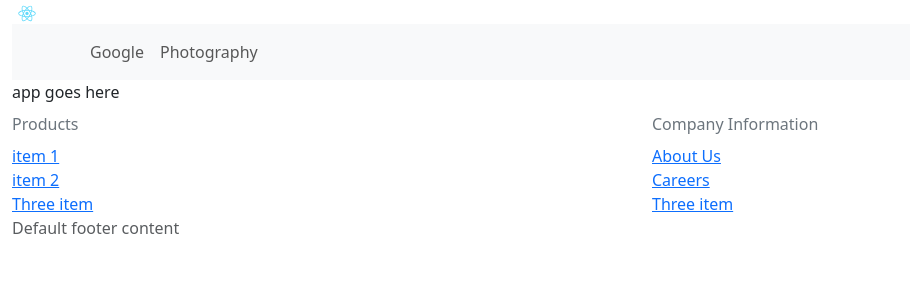
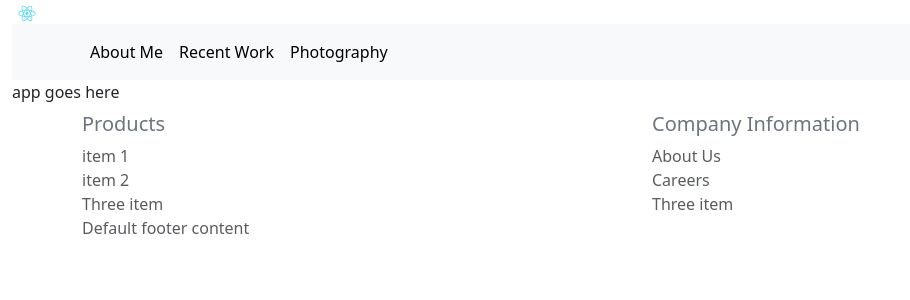
Before and after one commit to joelm10/example.react.ui, a React (Create React App) app: page / in a window 1280 px wide. Shown: the top 300 px of the page, without its empty margins (0-910 px from the left). Built offline with nearby package versions, Linux system fonts and the light colour scheme.

Commit message:
feat: styling: apply structure to navBar, move default config to own file/s

```diff
--- a/src/App.js
+++ b/src/App.js
@@ -5,6 +5,7 @@ import './App.css';
 // layout
 import Layout from './components';
 
+// TODO: implement react-dom routing
 const App = () => {
     const appWrapper = (
         <Layout />
--- a/src/components/footer/index.js
+++ b/src/components/footer/index.js
@@ -1,18 +1,24 @@
 import React from 'react';
+import Container from 'react-bootstrap/Container';
+
 import columnLayout from '../../helpers/layout/generators/columns';
+import defaultFooterList from '../../config/columns/footer';
 
-import columnListMOCK from '../../config/columns/mockFooter';
+const Footer = ({ footerText = 'Default footer content', footerContent = defaultFooterList }) => {
+    const footerLabelText = footerText;
+    let footerColumns = {
+        ...footerContent,
+        anchorClass: StyleSheet.anchorClass ?? 'footer'
+    };
 
-const Footer = ({ footerText = 'Default footer content', footerContent = columnListMOCK }) => {
-    const footerLabelText = footerText;
-
-    // TOOD: Move to column generator method;
-    const footerColumns = columnLayout(footerContent);
+    footerColumns = columnLayout(footerColumns);
 
     const footerWrapper = (
         <footer className="footer">
-            {footerColumns}
-            <span className="text-muted">{footerLabelText}</span>
+            <Container>
+                {footerColumns}
+                <span className="text-muted">{footerLabelText}</span>
+            </Container>
         </footer>);
     return footerWrapper;
 }
--- a/src/components/layout/index.js
+++ b/src/components/layout/index.js
@@ -7,17 +7,8 @@ import NavWrapper from '../nav';
 import AppBody from './AppBody';
 import Footer from '../footer';
 
-// TODO: Move to config
-const navElements = [
-    {
-        itemLabel: 'Google', itemLink: 'http://google.com', target: '_blank'
-    },
-    {
-        itemLabel: 'Photography', itemLink: 'http://photography.com'
-    }
-];
+import navElements from '../../config/nav';
 
-// TODO: Import all components and return in core framework
 const Layout = () => (
     <Container fluid>
         <Header />
--- a/src/components/nav/index.js
+++ b/src/components/nav/index.js
@@ -4,29 +4,27 @@ import Nav from 'react-bootstrap/Nav';
 import Navbar from 'react-bootstrap/Navbar';
 
 import makeUniqueKeyStr from '../../helpers/utils/string/makeUniqueKeyStr';
+import makeAnchorLink from '../../helpers/layout/generators/html/anchor';
 
+/**
+ * Simple nav bar wrapper compoennt
+ * utilises https://react-bootstrap.netlify.app/docs/components/navs
+ * @param {*} param0
+ * @returns
+ */
 const NavWrapper = ({ navElements }) => {
     const buildNavItems = navElements?.map((item) => {
         const {
             itemLabel: label,
-            itemLink: itemUrl,
+            linkUrl,
         } = item;
+
+        const itemKey = item.itemKey ?? makeUniqueKeyStr(label);
         const altText = item.altText ?? label;
-        const itemKey = item.itemKey ?? makeUniqueKeyStr(label);
-        const itemTarget = item.target ? '_blank' : null;
-        const navItem = itemUrl
-            ?
-            // TODO: refactor to use makeAnchorLink() method;
-            (
-                <Nav.Link
-                    href={itemUrl}
-                    title={altText}
-                    target={itemTarget}
-                >
-                    {label}
-                </Nav.Link>
-            )
-            // TODO: END refactor to use makeAnchorLink() method;
+        const target = item.target ?? null;
+
+        const navItem = linkUrl
+            ? makeAnchorLink({ ...item, altText, target, label, anchorClass: "nav-link active" })
             : label;
 
         const navItemList = (
@@ -39,15 +37,24 @@ const NavWrapper = ({ navElements }) => {
         return navItemList;
     });
 
+    const defaultActiveItem = navElements[0].label;
+
     const navWrapper = navElements?.length ? (
-        <Navbar expand="lg" className="bg-body-tertiary">
+        <Navbar
+            variant="pills"
+            expand="lg"
+            className="bg-body-tertiary"
+        >
             <Container>
-                <Nav>
+                <Nav
+                    defaultActiveKey={defaultActiveItem}
+                >
                     {buildNavItems}
                 </Nav>
             </Container>
         </Navbar>
     ) : null;
+
     return navWrapper;
 };
 
--- /dev/null
+++ b/src/config/columns/footer.js
@@ -0,0 +1,67 @@
+const defaultFooterList = {
+    styles: {
+        anchorClass: 'nav-link p-0 text-muted '
+    },
+    columns: [
+        {
+            colId: 1,
+            columnHeader: 'Products',
+            columnItems: [
+                {
+                    itemId: 1,
+                    itemType: 'link',
+                    label: 'item 1',
+                    linkUrl: 'http://item1.com',
+                    target: '_blank'
+                },
+                {
+                    itemId: 2,
+                    label: 'item 2',
+                    itemType: 'link',
+                    linkUrl: 'http://item2.com',
+                    target: '_blank'
+
+                },
+                {
+                    itemId: 3,
+                    label: 'Three item',
+                    itemType: 'link',
+
+                    linkUrl: 'http://item3.com',
+                    target: '_blank'
+                }
+            ]
+        },
+        {
+            colId: 2,
+            columnHeader: 'Company Information',
+            columnItems: [
+                {
+                    itemId: 1,
+                    itemType: 'link',
+                    label: 'About Us',
+                    linkUrl: 'http://item1.com',
+                    target: '_blank'
+                },
+                {
+                    itemId: 2,
+                    label: 'Careers',
+                    itemType: 'link',
+                    linkUrl: 'http://item2.com',
+                    target: '_blank'
+
+                },
+                {
+                    itemId: 3,
+                    label: 'Three item',
+                    itemType: 'link',
+
+                    linkUrl: 'http://item3.com',
+                    target: '_blank'
+                }
+            ]
+        }
+    ]
+};
+
+export default defaultFooterList;
--- a/src/config/columns/mockFooter.js
+++ /dev/null
@@ -1,62 +0,0 @@
-const columnListMOCK = [
-    {
-        colId: 1,
-        columnHeader: 'Products',
-        columnItems: [
-            {
-                itemId: 1,
-                itemType: 'link',
-                label: 'item 1',
-                linkUrl: 'http://item1.com',
-                target: '_blank'
-            },
-            {
-                itemId: 2,
-                label: 'item 2',
-                itemType: 'link',
-                linkUrl: 'http://item2.com',
-                target: '_blank'
-
-            },
-            {
-                itemId: 3,
-                label: 'Three item',
-                itemType: 'link',
-
-                linkUrl: 'http://item3.com',
-                target: '_blank'
-            }
-        ]
-    },
-    {
-        colId: 2,
-        columnHeader: 'Company Information',
-        columnItems: [
-            {
-                itemId: 1,
-                itemType: 'link',
-                label: 'About Us',
-                linkUrl: 'http://item1.com',
-                target: '_blank'
-            },
-            {
-                itemId: 2,
-                label: 'Careers',
-                itemType: 'link',
-                linkUrl: 'http://item2.com',
-                target: '_blank'
-
-            },
-            {
-                itemId: 3,
-                label: 'Three item',
-                itemType: 'link',
-
-                linkUrl: 'http://item3.com',
-                target: '_blank'
-            }
-        ]
-    }
-];
-
-export default columnListMOCK;
--- /dev/null
+++ b/src/config/nav/index.js
@@ -0,0 +1,13 @@
+const navElements = [
+    {
+        itemLabel: 'About Me', linkUrl: 'http://google.com', target: '_blank', childNav: []
+    },
+    {
+        itemLabel: 'Recent Work', linkUrl: 'https://jmm.id.au/#projects', childNav: []
+    },
+    {
+        itemLabel: 'Photography', linkUrl: 'http://photography.com', childNav: []
+    }
+];
+
+export default navElements;
--- a/src/helpers/layout/generators/columns/index.js
+++ b/src/helpers/layout/generators/columns/index.js
@@ -4,41 +4,46 @@ import Col from 'react-bootstrap/Col';
 import makeUniqueKeyStr from '../../../utils/string/makeUniqueKeyStr';
 import makeAnchorLink from '../html/anchor';
 
-const makeColumnContent = (content) => {
+const makeColumnContent = ({ content, styles }) => {
+    const {
+        anchorClass = styles?.anchorClass ?? '',
+        columnClass = content?.styles?.columnClass ?? "flex flex-col"
+    } = styles;
+
     const contentContent = content.map((item) => {
         const itemKey = makeUniqueKeyStr(item.label);
-        const AnchorLink = makeAnchorLink(item);
-        // TODO: move to link generator method, add class handler
+
+        const anchorLink = makeAnchorLink({ ...item, anchorClass });
         return (
             <div
                 key={itemKey}
-                className="flex flex-col">
-                {AnchorLink}
+                className={columnClass}>
+                {anchorLink}
             </div>
         );
 
     });
     return (
-        <div className="flex flex-col">
+        <div className={columnClass}>
             {contentContent}
         </div>
 
     );
 };
 
-const makeColumnLayout = (columnList = []) => {
+const makeColumnLayout = ({ columns = [], styles }) => {
     // iterate over array of objects, generate bootstrap compatible markup
-    const columnLayout = columnList?.map((col) => {
+    const columnLayout = columns?.map((col) => {
         const { columnHeader, columnItems } = col;
 
-        const columnContent = makeColumnContent(columnItems);
+        const columnContent = makeColumnContent({ content: columnItems, styles });
         const colKey = makeUniqueKeyStr(`${col.colId}_${columnHeader}`);
         return (
             <Col key={colKey}>
                 <div>
-                    <div className="border-b inline-block border-transparent text-md text-secondary dark:text-secondary-dark my-2 font-bold hover:border-gray-10">
+                    <h5 className="border-b inline-block border-transparent text-md text-secondary dark:text-secondary-dark my-2 font-bold hover:border-gray-10">
                         {columnHeader}
-                    </div>
+                    </h5>
                     {columnContent}
                 </div>
             </Col>
--- a/src/helpers/layout/generators/html/anchor/index.js
+++ b/src/helpers/layout/generators/html/anchor/index.js
@@ -2,17 +2,22 @@ import makeUniqueKeyStr from "../../../../utils/string/makeUniqueKeyStr";
 
 const defaultClass = "border-b inline-block border-transparent text-sm text-primary";
 
+/**
+ * Generate an A markup object, with links, target and class support
+ * @param {*} props
+ * @returns
+ */
 const makeAnchorLink = (props) => {
     const {
         altText,
         itemKey = makeUniqueKeyStr(props.label),
         linkUrl,
-        target,
+        target = "",
         label,
         anchorClass = defaultClass
     } = props;
 
-    const anchorHtml = (
+    const anchorHtml = label ? (
         <a
             key={itemKey}
             href={linkUrl}
@@ -22,8 +27,8 @@ const makeAnchorLink = (props) => {
         >
             {label}
         </a>
+    ) : null;
 
-    );
     return anchorHtml;
 };
 
```
